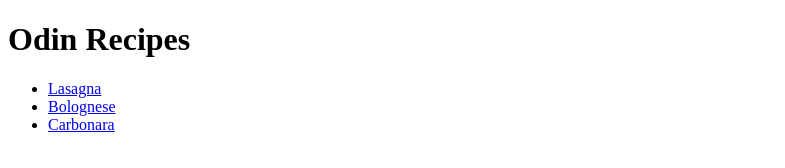
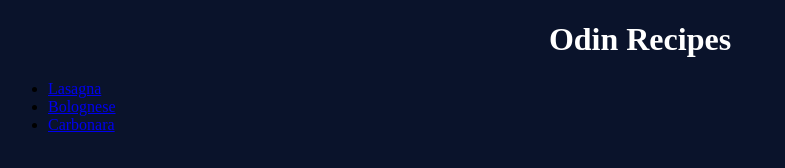
Before and after one commit to andreinightfall/odin-recipes, a plain HTML site: page index.html in a window 1280 px wide. Shown: the whole page, without its empty margins (0-785 px from the left). Drawn offline with Linux system fonts and the light colour scheme.

Commit message:
Added CSS for index.html

```diff
--- /dev/null
+++ b/css/style.css
@@ -0,0 +1,9 @@
+body {
+    background-color: #0a132b;
+}
+
+.header {
+    font-weight: bold;
+    color: white;
+    text-align: center;
+}
--- a/index.html
+++ b/index.html
@@ -4,9 +4,10 @@
     <meta charset="UTF-8">
     <meta name="viewport" content="width=device-width, initial-scale=1.0">
     <title>Odin Recipes</title>
+    <link rel="stylesheet" href="css/style.css">
 </head>
 <body>
-    <h1>Odin Recipes</h1>
+    <h1 class="header">Odin Recipes</h1>
     <ul>
     <li><a href="recipes/lasagna.html" target="_blank">Lasagna</a></li>
     <li><a href="recipes/bolognese.html" target="_blank">Bolognese</a></li>
```
